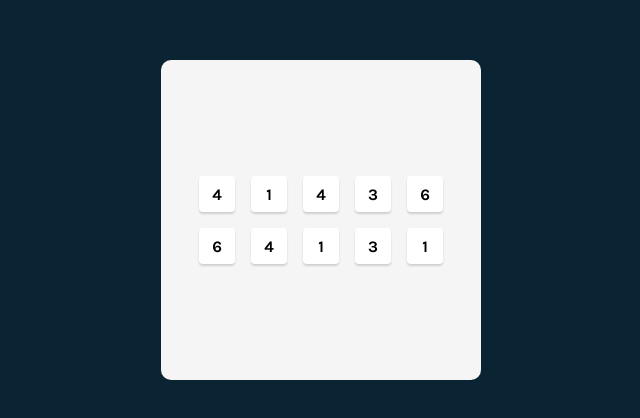
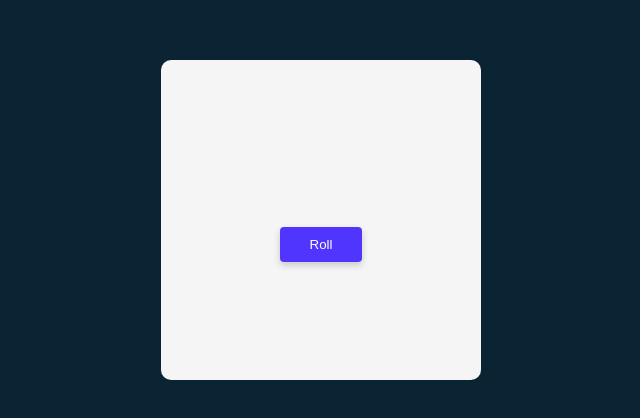
Before and after one commit to Muno7/tenzies, a React (Vite) app: page / in a window 1280 px wide. Shown: the part 180-598 px from the top of the page, without its empty margins (319-959 px from the left). Built offline with nearby package versions, Linux system fonts and the light colour scheme.

Commit message:
Made rolling the dice interactive

```diff
--- a/package.json
+++ b/package.json
@@ -10,6 +10,7 @@
     "preview": "vite preview"
   },
   "dependencies": {
+    "nanoid": "^5.1.5",
     "react": "^19.0.0",
     "react-dom": "^19.0.0"
   },
--- a/src/components/Die.jsx
+++ b/src/components/Die.jsx
@@ -1,6 +1,6 @@
 export default function Die(props) {
   return(
-    <button className="die">
+    <button className={`die ${props.isHeld ? 'held' : ''}`}>
       {props.num}
     </button>
   )
--- a/src/components/Main.jsx
+++ b/src/components/Main.jsx
@@ -1,26 +1,41 @@
 import Die from './Die'
 import {useState} from 'react'
+import { nanoid } from 'nanoid'
 
 export default function Main() {
-  const [dice, setDice] = useState(generateAllNewDice())
+  const [dice, setDice] = useState([])
 
   function generateAllNewDice() {
     const newDice = []
 
     for (let i = 0; i < 10; i++) {
       const randomNum = Math.ceil(Math.random() * 6)
-      newDice.push(randomNum)
+      newDice.push({
+        id: nanoid(),
+        value: randomNum,
+        isHeld: false
+      })
     }
     return newDice
   }
 
-  const diceElements = dice.map(num => <Die num={num}/>)
+  function rollDice() {
+    setDice(generateAllNewDice())
+  }
+
+  const diceElements = dice.map(dieObj => <Die key={dieObj.id} isHeld={dieObj.isHeld} num={dieObj.value}/>)
 
   return(
     <main>
       <div className='dice-container'>
         {diceElements}
       </div>
+      <button
+        className="roll"
+        onClick={rollDice}
+      >
+        Roll
+      </button>
     </main>
   )
 }
--- a/src/index.css
+++ b/src/index.css
@@ -62,3 +62,7 @@ main {
 .roll:active {
   box-shadow: none;
 }
+
+.held {
+  background-color: rgba(89, 227, 145, 1);
+}
```
Also changed, not shown: 1 other file (tests, documents, lock files or other folders).
